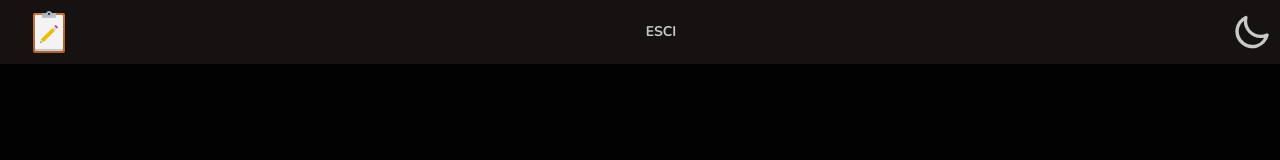
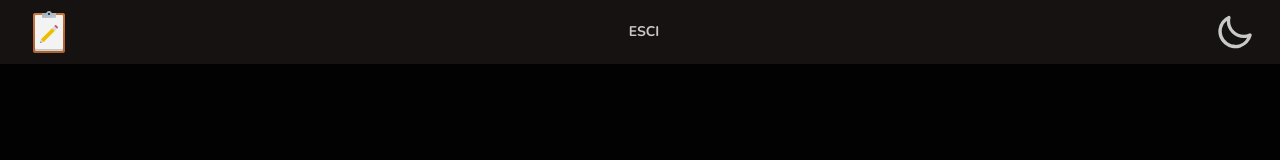
Before and after one commit to Dexy98/todo_list, a React (Vite) app in the folder client/: page /users/login in a window 1280 px wide. Shown: the top 160 px of the page. Built offline with nearby package versions, Linux system fonts and the light colour scheme.

Commit message:
fix errore grafico navbar. btn cambio tema

```diff
--- a/client/src/components/Navbar.tsx
+++ b/client/src/components/Navbar.tsx
@@ -13,11 +13,10 @@ const NavBar = () => {
     }
     const toggleTheme = () => {
         const savedTheme = localStorage.getItem("theme");
-
-        if (savedTheme === "light") {
+        if (savedTheme === "forest") {
+            lightTheme();
+        } else {
             forestTheme();
-        } else {
-            lightTheme();
         }
     }
 
@@ -38,7 +37,7 @@ const NavBar = () => {
             <button onClick={handleLogout} className=" btn btn-ghost">
                 Esci
             </button>
-            <button onChange={toggleTheme}>
+            <button onChange={toggleTheme} className=" btn btn-ghost">
 
                 <label className="swap swap-rotate" >
                     {/* this hidden checkbox controls the state */}
```
